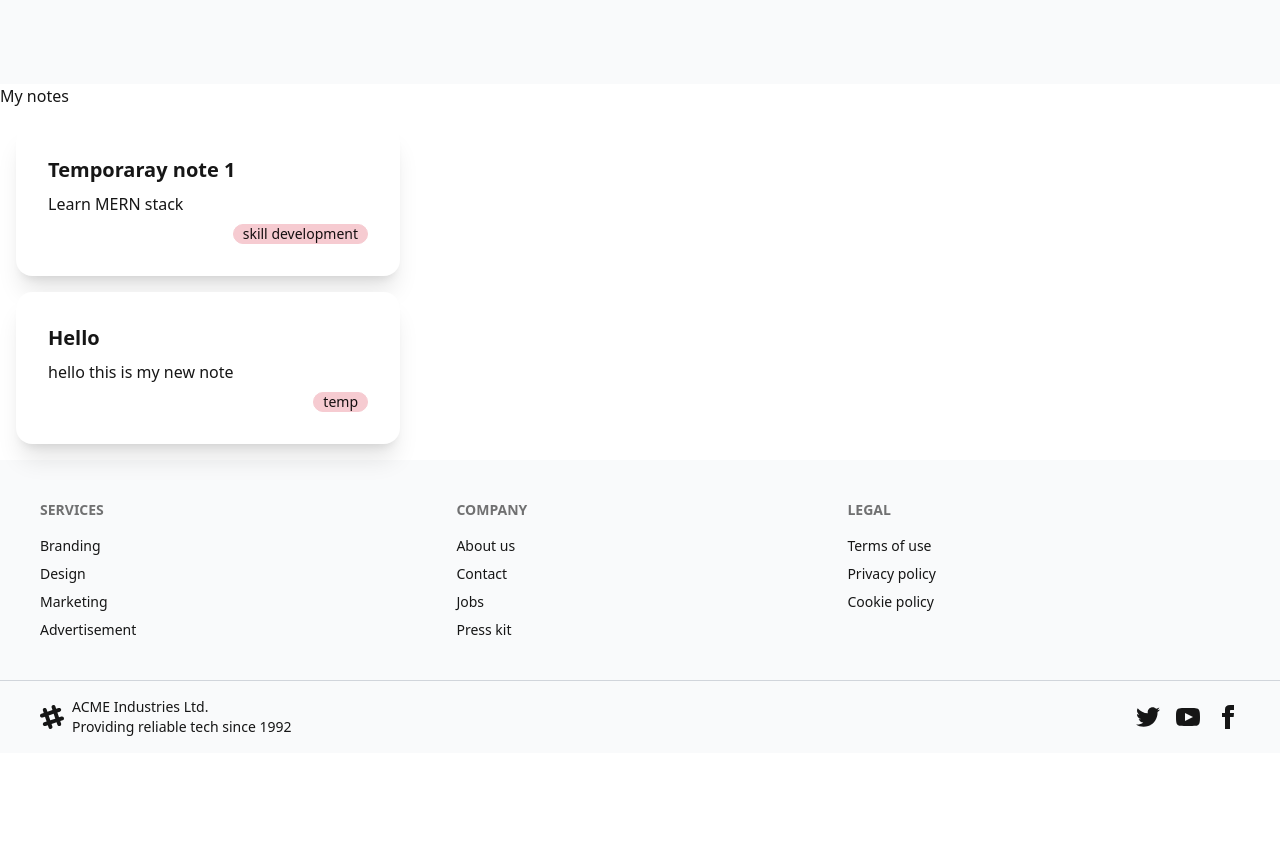
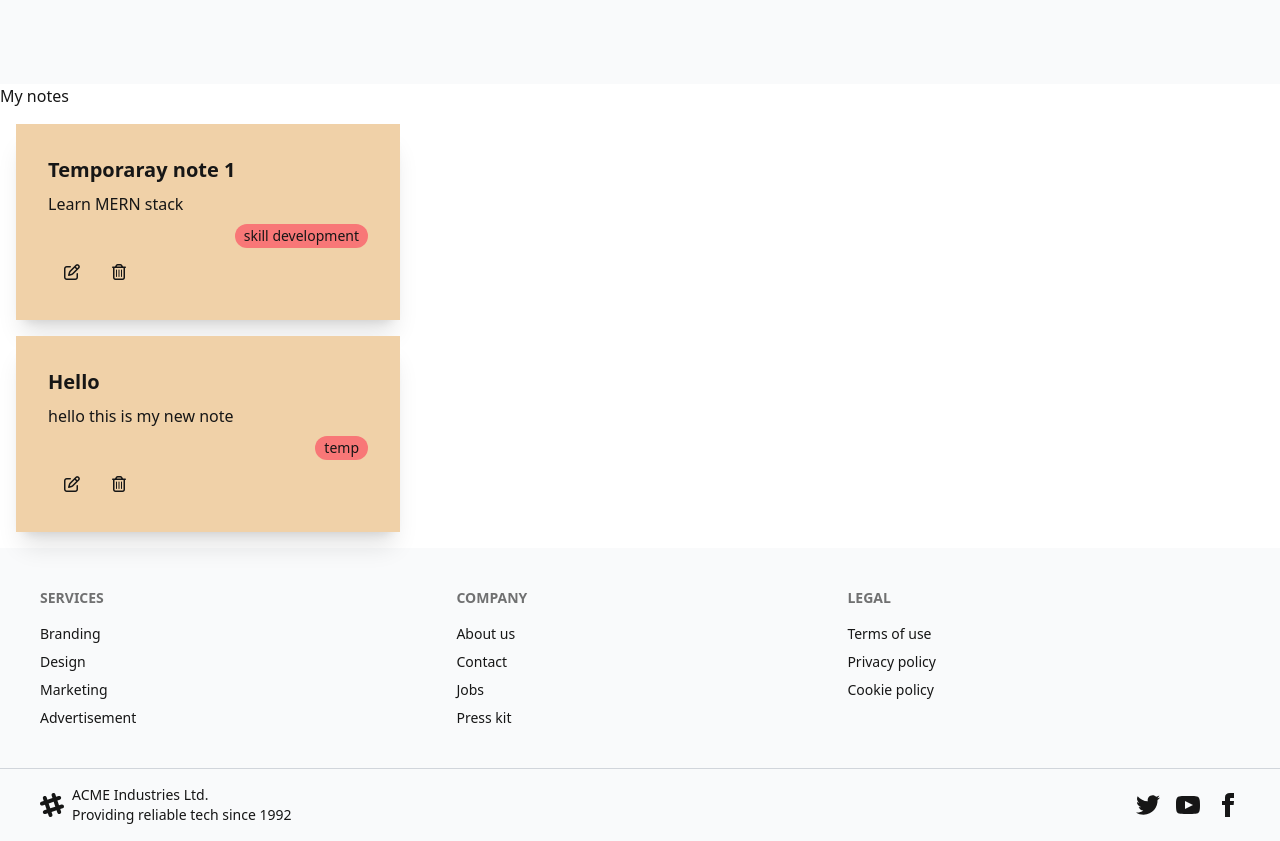
Before and after one commit to yashi-15/PlanIt, a React (Vite) app in the folder PlanIt/: page / in a window 1280 px wide. Shown: the part 800-1641 px from the top of the page. Before the commit the page ends 1553 px from the top, so only its background shows below. Built offline with nearby package versions, Linux system fonts and the light colour scheme.

Commit message:
styling of note item card

```diff
--- a/PlanIt/index.html
+++ b/PlanIt/index.html
@@ -8,6 +8,7 @@
   </head>
   <body>
     <div id="root"></div>
+    <script src="https://kit.fontawesome.com/f66e464da4.js" crossorigin="anonymous"></script>
     <script type="module" src="/src/main.jsx"></script>
   </body>
 </html>
--- a/PlanIt/src/components/NoteItem.jsx
+++ b/PlanIt/src/components/NoteItem.jsx
@@ -4,13 +4,18 @@ const NoteItem = (props) => {
     const { note } = props;
     return (
         <div className="card bg-base-100 w-96 shadow-xl m-4">
-            <div className="card-body">
+            <div className="card-body bg-linen">
                 <h2 className="card-title">
                     {note.title}
                 </h2>
                 <p>{note.description}</p>
                 <div className="card-actions justify-end">
-                    <div className="badge badge-secondary">{note.tag}</div>
+                    <div className="badge bg-pink border-none py-3">{note.tag}</div>
+                </div>
+                <div className="flex">
+
+                <i className="fa-regular fa-pen-to-square mx-2 p-2 hover:rounded-full hover:bg-pink hover:text-white"></i>
+                <i className="fa-regular fa-trash-can mx-2 p-2 hover:rounded-full hover:bg-pink hover:text-white"></i>
                 </div>
             </div>
         </div>
--- a/PlanIt/src/index.css
+++ b/PlanIt/src/index.css
@@ -1,3 +1,9 @@
 @tailwind base;
 @tailwind components;
 @tailwind utilities;
+
+i:hover{
+    cursor: pointer;
+    /* border-radius: 100%; */
+    background-color: #f0f0f0;
+}
```
